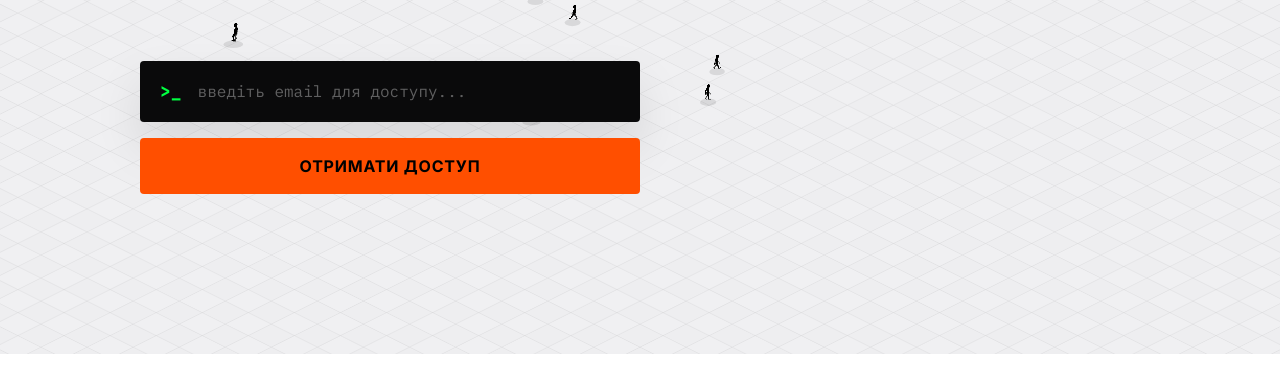
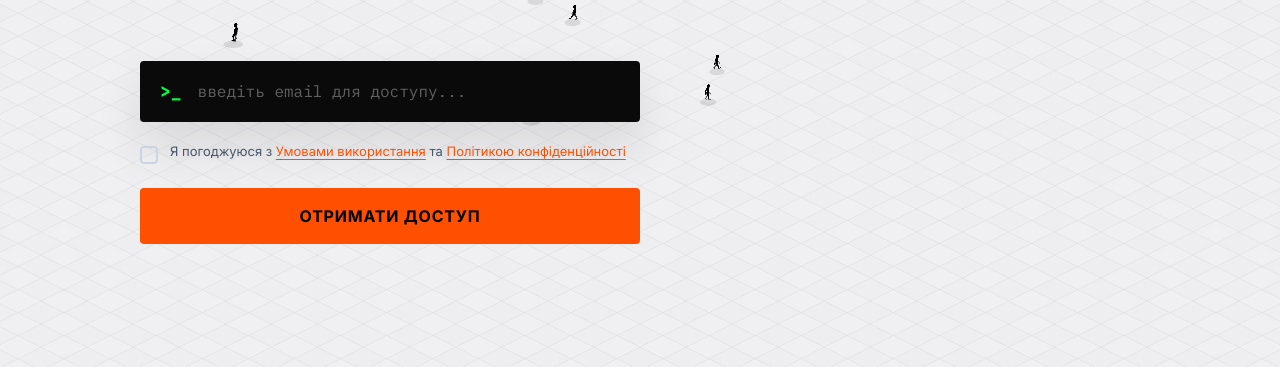
Before and after one commit to hii24/os-mind, a website built with Vite: page index.html in a window 1280 px wide. Shown: the part 433-800 px from the top of the page. Built offline with nearby package versions, Linux system fonts and the light colour scheme; some packages are replaced by stand-ins of ours.

Commit message:
fix: add missing GDPR consent checkbox to top hero form

```diff
--- a/index.html
+++ b/index.html
@@ -68,6 +68,14 @@
                         <input type="email" class="terminal-input__field" placeholder="введіть email для доступу..."
                             required />
                     </div>
+
+                    <div class="consent-checkbox">
+                        <input type="checkbox" id="gdpr-consent-hero" required />
+                        <label for="gdpr-consent-hero">Я погоджуюся з <a href="/terms.html" target="_blank">Умовами
+                                використання</a> та <a href="/privacy.html" target="_blank">Політикою
+                                конфіденційності</a></label>
+                    </div>
+
                     <button type="submit" class="btn">ОТРИМАТИ ДОСТУП</button>
                 </form>
             </div>
```
